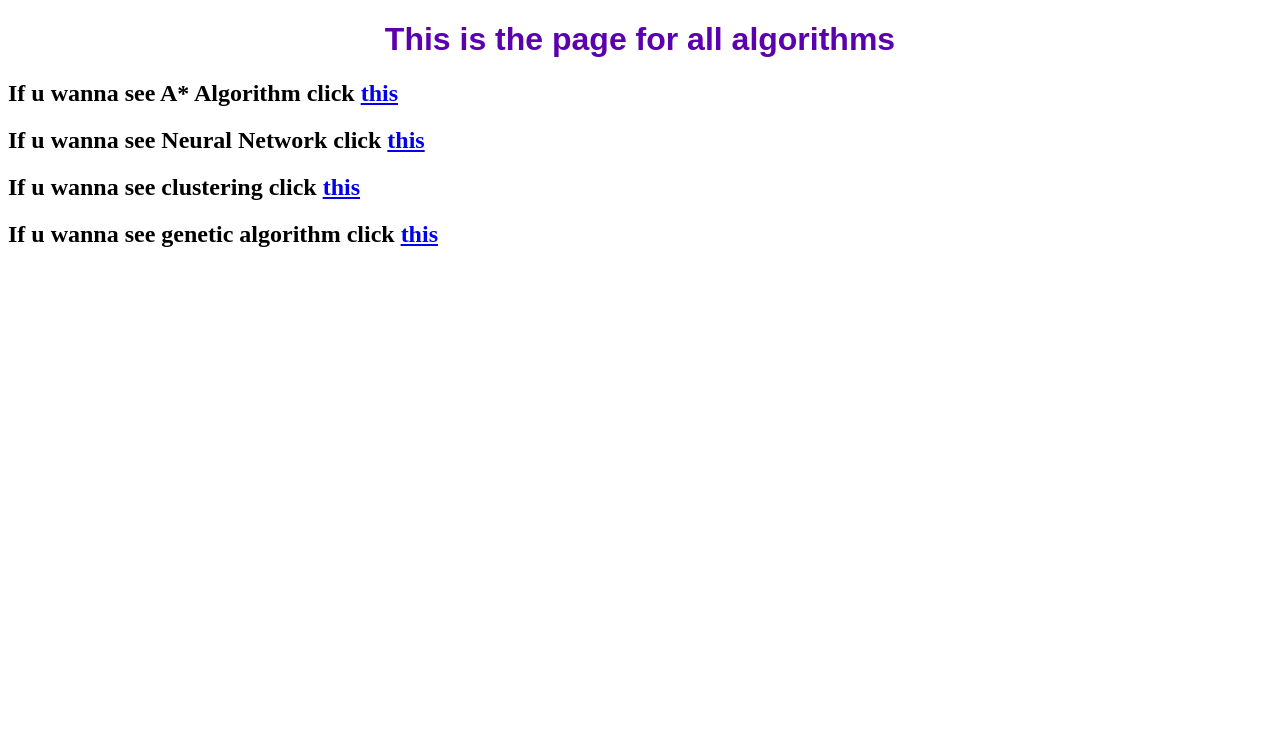
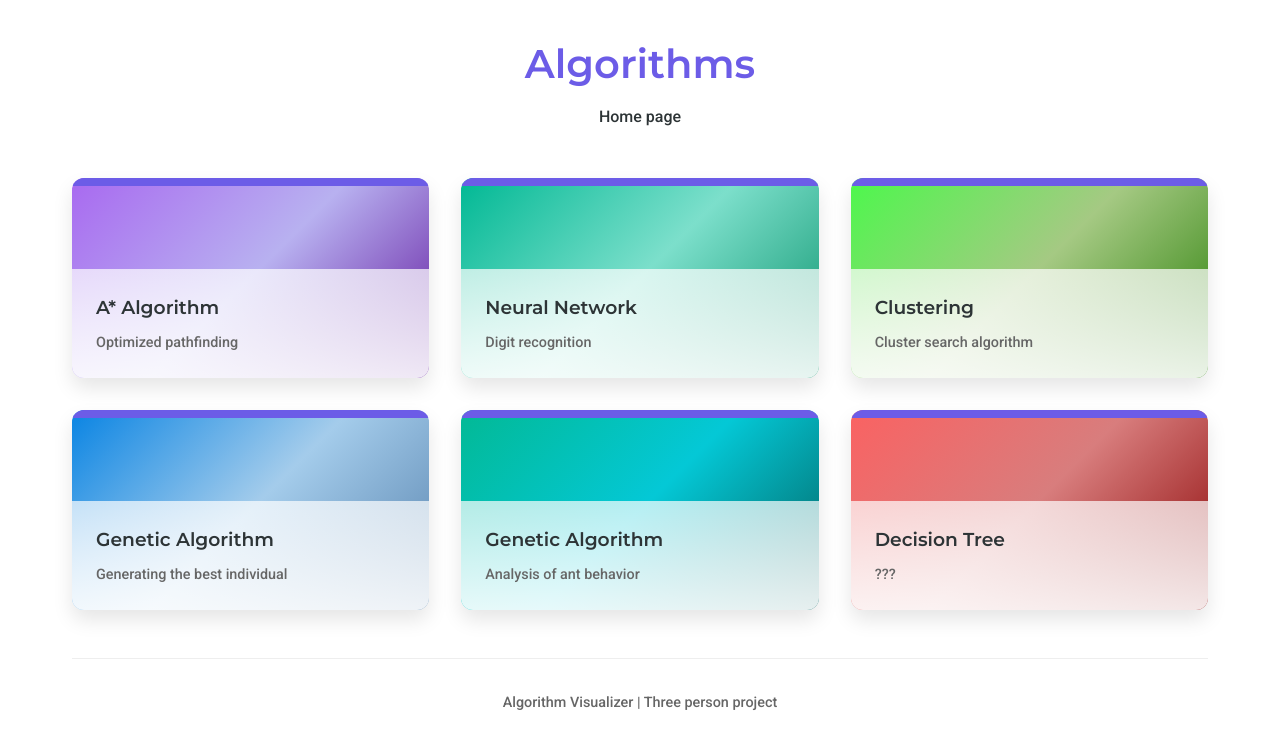
Before and after one commit to va2892/WebAlgorithms, a plain HTML site: page index.html in a window 1280 px wide. Drawn offline with Linux system fonts and the light colour scheme.

Commit message:
change front for home page

```diff
--- a/index.html
+++ b/index.html
@@ -3,21 +3,64 @@
 <head>
     <meta charset="UTF-8" />
     <meta name="viewport" content="width=device-width, initial-scale=1.0" />
-        <title>All Algorithms</title>
+    <title>Algorithm Visualizer</title>
     <link rel="stylesheet" href="style.css" />
+    <link href="https://fonts.googleapis.com/css2?family=Montserrat:wght@400;600&family=Roboto:wght@300;500&display=swap" rel="stylesheet">
 </head>
 <body>
-        <h1>This is the page for all algorithms</h1>
-        <h2>If u wanna see A* Algorithm click
-            <a href="algorithm_A/index.html" target="_blank">this</a></h2>
+    <div class="container">
+        <header class="header">
+            <h1>Algorithms</h1>
+            <p class="subtitle">Home page</p>
+        </header>
 
-        <h2>If u wanna see Neural Network click
-            <a href="neural_network/index.html" target="_blank">this</a></h2>
+        <main class="grid-container">
+            <a href="algorithm_A/index.html" class="algorithm-card" id="astar" target="blank">
+                <div class="card-content">
+                    <h3>A* Algorithm</h3>
+                    <p>Optimized pathfinding</p>
+                </div>
+            </a>
 
-        <h2>If u wanna see clustering click
-            <a href="clustering/index.html" target="_blank">this</a></h2>
+            <a href="neural_network/index.html" class="algorithm-card" id="neural" target="blank">
+                <div class="card-content">
+                    <h3>Neural Network</h3>
+                    <p>Digit recognition</p>
+                </div>
+            </a>
 
-        <h2>If u wanna see genetic algorithm click
-            <a href="genetic_algorithm/index.html" target="_blank">this</a></h2>
+            <a href="clustering/index.html" class="algorithm-card" id="clustering" target="blank">
+                <div class="card-content">
+                    <h3>Clustering</h3>
+                    <p>Cluster search algorithm</p>
+                </div>
+            </a>
+
+            <a href="genetic_algorithm/index.html" class="algorithm-card" id="genetic" target="blank">
+                <div class="card-content">
+                    <h3>Genetic Algorithm</h3>
+                    <p>Generating the best individual</p>
+                </div>
+            </a>
+
+            <a href="The Ant algorithm/index.html" class="algorithm-card" id="ant" target="blank">
+                <div class="card-content">
+                    <h3>Genetic Algorithm</h3>
+                    <p>Analysis of ant behavior</p>
+                </div>
+            </a>
+
+            <a href="Decision tree/Index.html" class="algorithm-card" id="tree" target="blank">
+                <div class="card-content">
+                    <h3>Decision Tree</h3>
+                    <p>???</p>
+                </div>
+            </a>
+        </main>
+
+        <footer class="footer">
+            <p>Algorithm Visualizer | Three person project</p>
+        </footer>
+    </div>
 </body>
 </html>
--- a/style.css
+++ b/style.css
@@ -1,46 +1,140 @@
-h1 {
+.header {
     text-align: center;
-    font-family: sans-serif;
-    color:rgb(90, 0, 173)
+    margin-bottom: 3rem;
 }
 
-label {
-    text-align: center;
-    display: block;
-    font-weight: bold;
+.header h1 {
+    font-family: 'Montserrat', sans-serif;
+    font-size: 2.5rem;
+    color: var(--primary-color);
+    margin-bottom: 0.5rem;
+    font-weight: 600;
 }
 
-#input-space {
-    text-align: center;
+:root {
+    --primary-color: #6c5ce7;
+    --secondary-color: #a29bfe;
+    --dark-color: #2d3436;
+    --light-color: #f5f6fa;
+    --accent-color: #00cec9;
+    --card-shadow: 0 10px 20px rgba(0,0,0,0.1);
 }
 
-#grid {
-    margin-top: 20px;
-    display: grid;
-    grid-template-columns: repeat(var(--size), 40px);
-    grid-template-rows: repeat(var(--size), 40px);
-    gap: 1px;
-    justify-content: center;
+* {
+    margin: 0;
+    padding: 0;
+    box-sizing: border-box;
 }
 
-.grid-cell {
-    width: 40px;
-    height: 40px;
-    background-color: lightgray;
-    border: 1px solid black;
+body {
+    font-family: 'Roboto', sans-serif;
+    background-color: white;
+    color: var(--dark-color);
+    line-height: 1.6;
 }
 
-#start-button {
-    margin-top: 10px;
-    text-align: center;
-    margin-bottom: 10px;
+.container {
+    max-width: 1200px;
+    margin: 0 auto;
+    padding: 2rem;
 }
 
-canvas {
-    border: 1px solid black;
+.grid-container {
+    display: grid;
+    grid-template-columns: repeat(auto-fit, minmax(280px, 1fr));
+    gap: 2rem;
+    margin-bottom: 3rem;
 }
 
-#drawing {
+.algorithm-card {
+    background: white;
+    border-radius: 12px;
+    overflow: hidden;
+    box-shadow: var(--card-shadow);
+    transition: all 0.3s ease;
+    text-decoration: none;
+    color: inherit;
+    height: 200px;
     display: flex;
-    justify-content: center;
+    align-items: flex-end;
+    position: relative;
 }
+
+.algorithm-card:hover {
+    transform: translateY(-10px);
+    box-shadow: 0 15px 30px rgba(0,0,0,0.15);
+}
+
+.algorithm-card::before {
+    content: '';
+    position: absolute;
+    top: 0;
+    left: 0;
+    right: 0;
+    height: 8px;
+    background: var(--primary-color);
+}
+
+.card-content {
+    padding: 1.5rem;
+    width: 100%;
+    background: linear-gradient(to top, rgba(255,255,255,0.9), rgba(255,255,255,0.7));
+}
+
+.algorithm-card h3 {
+    font-family: 'Montserrat', sans-serif;
+    margin-bottom: 0.5rem;
+    color: var(--dark-color);
+}
+
+.algorithm-card p {
+    color: #666;
+    font-size: 0.9rem;
+}
+
+#astar {
+    background: linear-gradient(135deg, #a869f0, #b8b1f0, #5f159c);
+}
+
+#neural {
+    background: linear-gradient(135deg, #00b894, #7cdfcb, #09916a);
+}
+
+#clustering {
+    background: linear-gradient(135deg, #4cf84c, #a5c983, #287e06);
+}
+
+#genetic {
+    background: linear-gradient(135deg, #0984e3, #a4cceb, #5782ad);
+}
+
+#ant {
+    background: linear-gradient(135deg, #02b995, #04c8d6, #035f5e)
+}
+
+#tree  {
+    background: linear-gradient(135deg, #fa6262, #d87d7d, #8a0606)
+}
+
+.footer {
+    text-align: center;
+    margin-top: 3rem;
+    padding-top: 2rem;
+    border-top: 1px solid #eee;
+    color: #666;
+    font-size: 0.9rem;
+}
+
+@media (max-width: 768px) {
+    .header h1 {
+        font-size: 2rem;
+    }
+
+    .subtitle {
+        font-size: 1rem;
+    }
+
+    .grid-container {
+        grid-template-columns: 1fr;
+    }
+}
```
Lines whose indentation alone changed are shown as unchanged.
